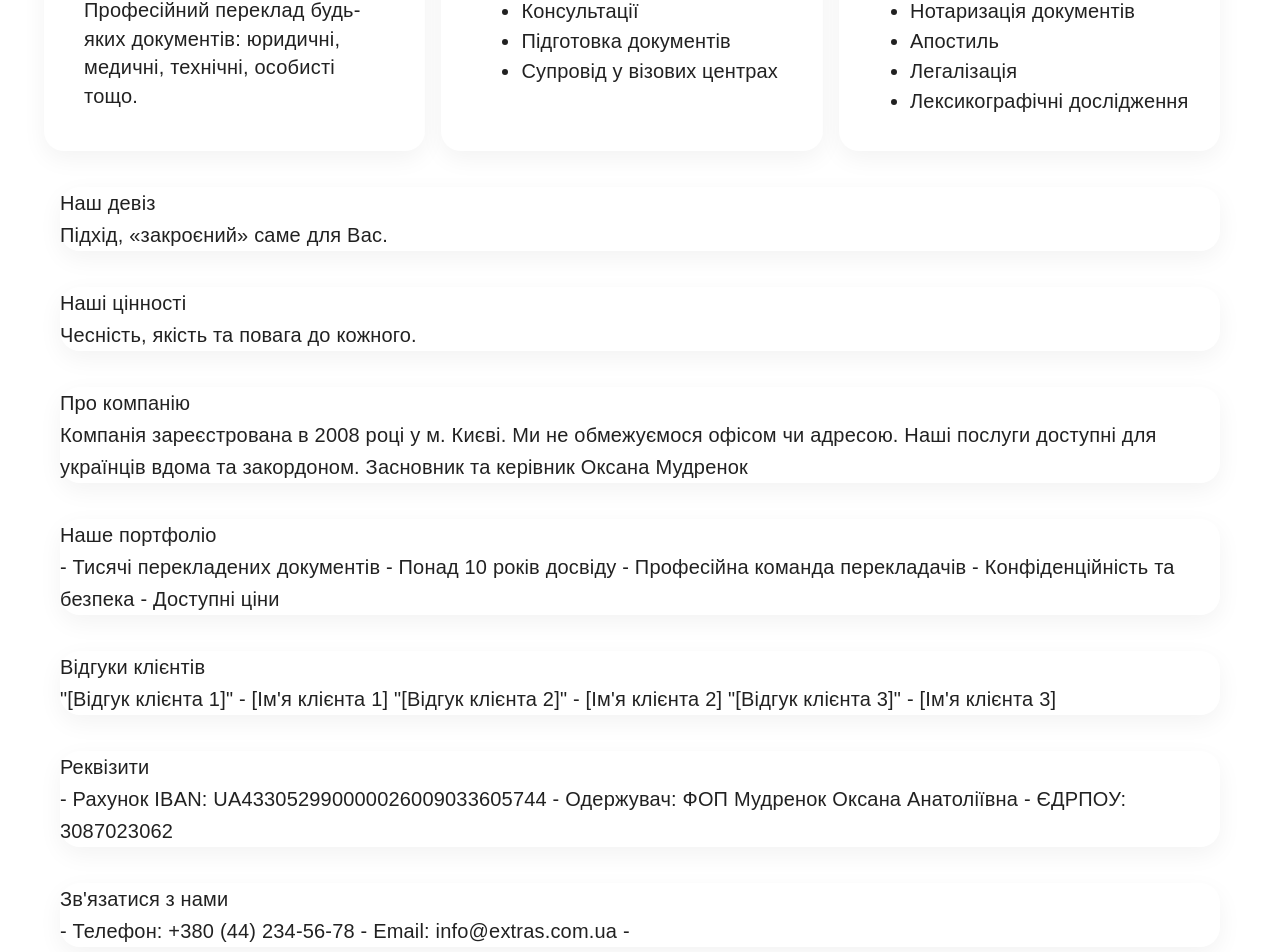
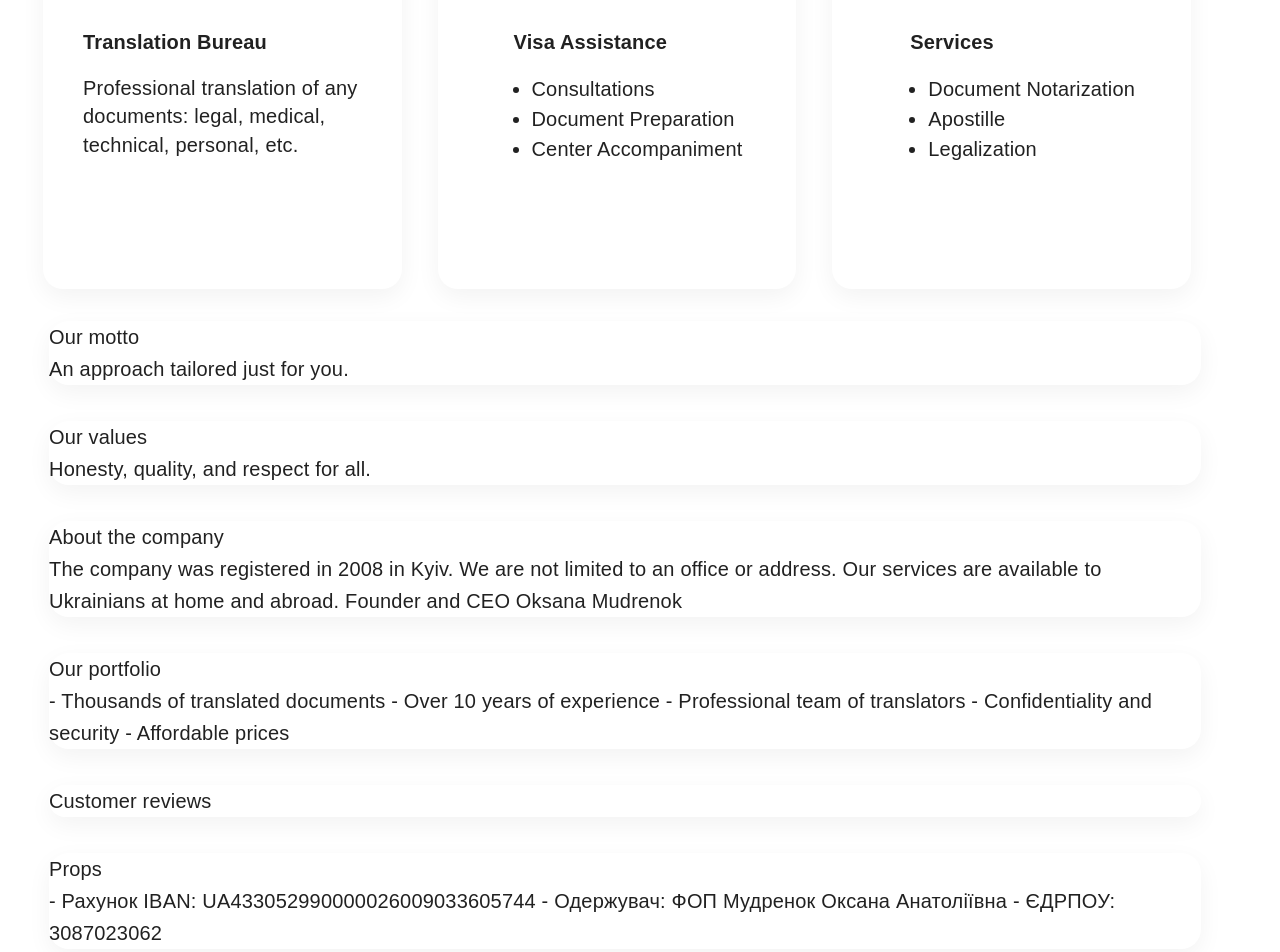
Before and after one commit to Vlasvin/extras, a React (Create React App) app: page /extras/about-us in a window 1280 px wide. Shown: the part 418-1370 px from the top of the page. Built offline with nearby package versions, Linux system fonts and the light colour scheme.

Commit message:
local about us

```diff
--- a/src/App.tsx
+++ b/src/App.tsx
@@ -21,7 +21,7 @@ const App = () => {
     <ThemeContextProvider>
       <I18nextProvider i18n={i18next}>
         <div className="App">
-          <Box sx={{ position: "fixed", top: 0, width: "100%" }}>
+          <Box sx={{ position: "fixed", top: 0, width: "100%", zIndex: 1000 }}>
             <Header onRegisterClick={handleRegisterClick} />
           </Box>
           <Suspense fallback={<div>Loading...</div>}>
--- a/src/assets/i18/locales/en.json
+++ b/src/assets/i18/locales/en.json
@@ -7,5 +7,32 @@
   "services": "Services",
   "about us": "About Us",
   "register": "Register",
-  "developed_by": "© 2024 All rights reserved. Developed:"
+  "developed_by": "© 2024 All rights reserved. Developed:",
+
+  "aboutUs": {
+    "title": "About us",
+    "company_desc": "Extras is a private Ukrainian company specializing in translation and visa processing services.",
+    "bureau": "Translation Bureau",
+    "bureau_description": "Professional translation of any documents: legal, medical, technical, personal, etc.",
+    "visa_assistance": "Visa Assistance",
+    "consultation": "Consultations",
+    "document_preparation": "Document Preparation",
+    "center_accompaniment": "Center Accompaniment",
+    "related_services": "Related Services",
+    "document_notarization": "Document Notarization",
+    "apostille": "Apostille",
+    "legalization": "Legalization",
+    "lexicographic_research": "Lexicographic Research",
+    "motto": "Our motto",
+    "motto_description": "An approach tailored just for you.",
+    "values": "Our values",
+    "values_description": "Honesty, quality, and respect for all.",
+    "company": "About the company",
+    "company_description": "The company was registered in 2008 in Kyiv. We are not limited to an office or address. Our services are available to Ukrainians at home and abroad. Founder and CEO Oksana Mudrenok",
+    "portfolio": "Our portfolio",
+    "portfolio_description": "- Thousands of translated documents - Over 10 years of experience - Professional team of translators - Confidentiality and security - Affordable prices",
+    "customer_reviews": "Customer reviews",
+    "props": "Props",
+    "contacts": "Contact us"
+  }
 }
--- a/src/assets/i18/locales/ru.json
+++ b/src/assets/i18/locales/ru.json
@@ -7,5 +7,33 @@
   "services": "Услуги",
   "about us": "О нас",
   "register": "Регистрация",
-  "developed_by": "© 2024 Все права защищены. Разработано:"
+  "developed_by": "© 2024 Все права защищены. Разработано:",
+
+  "aboutUs": {
+    "title": "О нас",
+    "company_desc": "Extras - частная украинская компания, специализирующаяся на услугах по переводу и оформлению виз",
+    "bureau": "Бюро переводов",
+    "bureau_description": "Профессиональный перевод любых документов: юридические, медицинские, технические, личные и т. д.",
+    "visa_assistance": "Помощь в оформлении виз",
+    "consultation": "Консультации",
+    "document_preparation": "Подготовка документов",
+    "center_accompaniment": "Сопровождение в визовых центрах",
+    "related_services": "Сопутствующие услуги",
+    "document_notarization": "Нотариальное заверение документов",
+    "apostille": "Апостиль",
+    "legalization": "Легализация",
+    "lexicographic_research": "Лексикографические исследования",
+    "motto": "Наш девиз",
+
+    "motto_description": "Подход, «заточенный» именно на вас.",
+    "values": "Наши ценности",
+    "values_description": "Честность, качество и уважение к каждому.",
+    "company": "О компании",
+    "company_description": "Компания зарегистрирована в 2008 году в г. Киеве. Мы не ограничиваемся офисом или адресом. Наши услуги доступны украинцам дома и за границей. Основатель и генеральный директор Оксана Мудренок",
+    "portfolio": "Наше портфолио",
+    "portfolio_description": "- Тысячи переведенных документов - Более 10 лет опыта - Профессиональная команда переводчиков - Конфиденциальность и безопасность - Доступные цены",
+    "customer_reviews": "Оставить отзыв",
+    "props": "Реквизити",
+    "contacts": "Связаться с нами"
+  }
 }
--- a/src/assets/i18/locales/uk.json
+++ b/src/assets/i18/locales/uk.json
@@ -7,5 +7,31 @@
   "services": "Послуги",
   "about us": "Про нас",
   "register": "Реєстрація",
-  "developed_by": "© 2024 Всі права захищені. Розроблено:"
+  "developed_by": "© 2024 Всі права захищені. Розроблено:",
+
+  "aboutUs": {
+    "title": "Про нас",
+    "company_desc": "Extras - приватна українська компанія, що спеціалізується на послугах з перекладу та оформленні віз.",
+    "bureau": "Бюро перекладів",
+    "bureau_description": "Професійний переклад будь-яких документів: юридичні, медичні, технічні, особисті тощо.",
+    "visa_assistance": "Допомога в оформленні віз",
+    "consultation": "Консультації",
+    "document_preparation": "Підготовка документів",
+    "center_accompaniment": "Супровід у візових центрах",
+    "related_services": "Супутні послуги",
+    "document_notarization": "Нотаризація документів",
+    "apostille": "Апостиль",
+    "legalization": "Легалізація",
+    "motto": "Наш девіз",
+    "motto_description": "Підхід, «закроєний» саме для Вас.",
+    "values": "Наші цінності",
+    "values_description": "Чесність, якість та повага до кожного.",
+    "company": "Про компанію",
+    "company_description": "Компанія зареєстрована в 2008 році у м. Києві. Ми не обмежуємося офісом чи адресою. Наші послуги доступні для українців вдома та закордоном. Засновник та керівник Оксана Мудренок",
+    "portfolio": "Наше портфоліо",
+    "portfolio_description": "- Тисячі перекладених документів - Понад 10 років досвіду - Професійна команда перекладачів - Конфіденційність та безпека - Доступні ціни",
+    "customer_reviews": "Відгуки клієнтів",
+    "props": "Реквізити",
+    "contacts": "Зв'язатися з нами"
+  }
 }
--- a/src/components/AboutUs/AboutUsStyles.ts
+++ b/src/components/AboutUs/AboutUsStyles.ts
@@ -1,7 +1,9 @@
 export const aboutUsStyles = {
   root: {
-    marginTop: 70,
-    padding: 20,
+    margin: "70px 100px",
+    "@media (max-width: 900px)": {
+      margin: "70px 25px",
+    },
   },
   title: {
     fontWeight: "bold",
@@ -35,7 +37,7 @@ export const aboutUsStyles = {
     marginBottom: 16,
     borderRadius: 24,
     padding: 18,
-    height: "340px",
+    height: "400px",
   },
   serviceIcon: {
     marginTop: "8px",
@@ -55,6 +57,7 @@ export const aboutUsStyles = {
     fontWeight: 800,
     lineHeight: "87px",
     letterSpacing: "1%",
+    marginBottom: 30,
   },
   li: {
     fontFamily: "Quicksand, sans-serif",
--- a/src/components/AboutUs/index.tsx
+++ b/src/components/AboutUs/index.tsx
@@ -10,6 +10,7 @@ import { aboutUsStyles } from "./AboutUsStyles";
 import { useSpring, animated } from "@react-spring/web";
 import { ThemeContext } from "redux/ThemeContext";
 import { IThemeContext, IThemeMode } from "redux/ThemeContext/types";
+import { useTranslation } from "react-i18next";
 
 interface Service {
   title: string;
@@ -19,10 +20,10 @@ interface Service {
 }
 
 const AboutUs: React.FC = () => {
+  const { t } = useTranslation();
   // eslint-disable-next-line @typescript-eslint/no-unused-vars
   const [isSectionsLoaded, setIsSectionsLoaded] = useState(false);
   const { themeMode } = useContext(ThemeContext) as IThemeContext;
-  console.log(themeMode);
 
   const getIconColor = () => {
     return themeMode === IThemeMode.DARK ? "#FFFFFF" : "inherit";
@@ -34,28 +35,26 @@ const AboutUs: React.FC = () => {
 
   const services: Service[] = [
     {
-      title: "Бюро перекладів",
-      description:
-        "Професійний переклад будь-яких документів: юридичні, медичні, технічні, особисті тощо.",
+      title: t("aboutUs.bureau"),
+      description: t("aboutUs.bureau_description"),
+
       icon: <TranslationIcon fill={getIconColor()} />,
     },
     {
-      title: "Допомога в оформленні віз",
+      title: t("aboutUs.visa_assistance"),
       points: [
-        "Консультації",
-        "Підготовка документів",
-        "Супровід у візових центрах",
+        t("aboutUs.consultation"),
+        t("aboutUs.document_preparation"),
+        t("aboutUs.center_accompaniment"),
       ],
       icon: <PassportIcon fill={getIconColor()} />,
     },
-
     {
-      title: "Супутні послуги",
+      title: t("services"),
       points: [
-        "Нотаризація документів",
-        "Aпостиль",
-        "Легалізація",
-        "Лексикографічні дослідження",
+        t("aboutUs.document_notarization"),
+        t("aboutUs.apostille"),
+        t("aboutUs.legalization"),
       ],
       icon: <ServicesIcon fill={getIconColor()} />,
     },
@@ -71,17 +70,19 @@ const AboutUs: React.FC = () => {
   const animation = useSpring(springConfig);
 
   return (
-    <Container style={aboutUsStyles.root}>
+    <Container style={{ ...aboutUsStyles.root, margin: "70px 25px" }}>
       <Typography variant="h1" style={aboutUsStyles.h1}>
-        Про нас
+        {t("aboutUs.title")}
       </Typography>
 
       <Grid container spacing={2}>
         <Grid item xs={12}>
           <Paper style={aboutUsStyles.section}>
-            <Typography variant="body1" style={{ ...aboutUsStyles.content }}>
-              Extras - приватна українська компанія, що спеціалізується на
-              послугах з перекладу та оформленні віз.
+            <Typography
+              variant="body1"
+              style={{ ...aboutUsStyles.content, fontSize: 28 }}
+            >
+              {t("aboutUs.company_desc")}
             </Typography>
           </Paper>
         </Grid>
@@ -91,6 +92,7 @@ const AboutUs: React.FC = () => {
               <Paper
                 style={{
                   ...aboutUsStyles.section,
+                  margin: "10px",
                   background: "rgb(11, 15, 21);",
                 }}
               >
@@ -103,52 +105,50 @@ const AboutUs: React.FC = () => {
         </Grid>
         <Grid item xs={12}>
           <Paper style={aboutUsStyles.section}>
-            <Typography variant="h6">Наш девіз</Typography>
+            <Typography variant="h6">{t("aboutUs.motto")}</Typography>
             <Typography variant="body1" style={aboutUsStyles.content}>
-              Підхід, «закроєний» саме для Вас.
+              {t("aboutUs.motto_description")}
             </Typography>
           </Paper>
         </Grid>
         <Grid item xs={12}>
           <Paper style={aboutUsStyles.section}>
-            <Typography variant="h6">Наші цінності</Typography>
+            <Typography variant="h6"> {t("aboutUs.values")}</Typography>
             <Typography variant="body1" style={aboutUsStyles.content}>
-              Чесність, якість та повага до кожного.
+              {t("aboutUs.values_description")}
             </Typography>
           </Paper>
         </Grid>
         <Grid item xs={12}>
           <Paper style={aboutUsStyles.section}>
-            <Typography variant="h6">Про компанію</Typography>
+            <Typography variant="h6"> {t("aboutUs.company")}</Typography>
             <Typography variant="body1" style={aboutUsStyles.content}>
-              Компанія зареєстрована в 2008 році у м. Києві. Ми не обмежуємося
-              офісом чи адресою. Наші послуги доступні для українців вдома та
-              закордоном. Засновник та керівник Оксана Мудренок
+              {t("aboutUs.company_description")}
             </Typography>
           </Paper>
         </Grid>
         <Grid item xs={12}>
           <Paper style={aboutUsStyles.section}>
-            <Typography variant="h6">Наше портфоліо</Typography>
+            <Typography variant="h6">{t("aboutUs.portfolio")}</Typography>
             <Typography variant="body1" style={aboutUsStyles.content}>
-              - Тисячі перекладених документів - Понад 10 років досвіду -
-              Професійна команда перекладачів - Конфіденційність та безпека -
-              Доступні ціни
+              {t("aboutUs.portfolio_description")}
             </Typography>
           </Paper>
         </Grid>
         <Grid item xs={12}>
           <Paper style={aboutUsStyles.section}>
-            <Typography variant="h6">Відгуки клієнтів</Typography>
-            <Typography variant="body1" style={aboutUsStyles.content}>
-              "[Відгук клієнта 1]" - [Ім'я клієнта 1] "[Відгук клієнта 2]" -
-              [Ім'я клієнта 2] "[Відгук клієнта 3]" - [Ім'я клієнта 3]
+            <Typography variant="h6">
+              {t("aboutUs.customer_reviews")}
             </Typography>
+            <Typography
+              variant="body1"
+              style={aboutUsStyles.content}
+            ></Typography>
           </Paper>
         </Grid>{" "}
         <Grid item xs={12}>
           <Paper style={aboutUsStyles.section}>
-            <Typography variant="h6">Реквізити</Typography>
+            <Typography variant="h6">{t("aboutUs.props")}</Typography>
             <Typography variant="body1" style={aboutUsStyles.content}>
               - Рахунок IBAN: UA433052990000026009033605744 - Одержувач: ФОП
               Мудренок Оксана Анатоліївна - ЄДРПОУ: 3087023062
@@ -157,9 +157,9 @@ const AboutUs: React.FC = () => {
         </Grid>
         <Grid item xs={12}>
           <Paper style={aboutUsStyles.section}>
-            <Typography variant="h6">Зв'язатися з нами</Typography>
+            <Typography variant="h6">{t("aboutUs.contacts")}</Typography>
             <Typography variant="body1" style={aboutUsStyles.content}>
-              - Телефон: +380 (44) 234-56-78 - Email: info@extras.com.ua -
+              - Телефон: +380 (44) 234-56-78 - Email: info@extras.com.ua
             </Typography>
           </Paper>
         </Grid>{" "}
--- a/src/components/Header/HeaderStyles.ts
+++ b/src/components/Header/HeaderStyles.ts
@@ -17,5 +17,7 @@ export const headerStyles = {
     position: "relative",
     display: "flex",
     alignItems: "center",
+    padding: "0 8px",
+    height: "64px",
   },
 };
```
